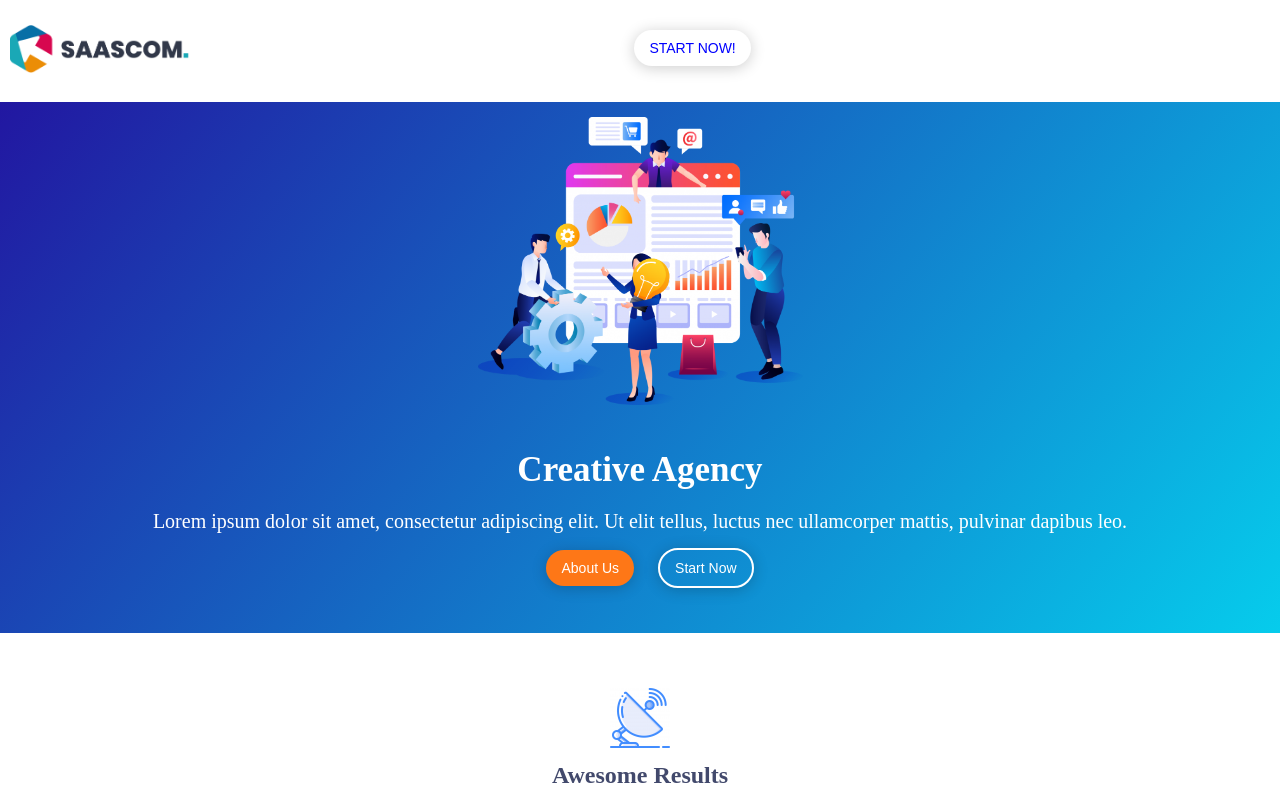
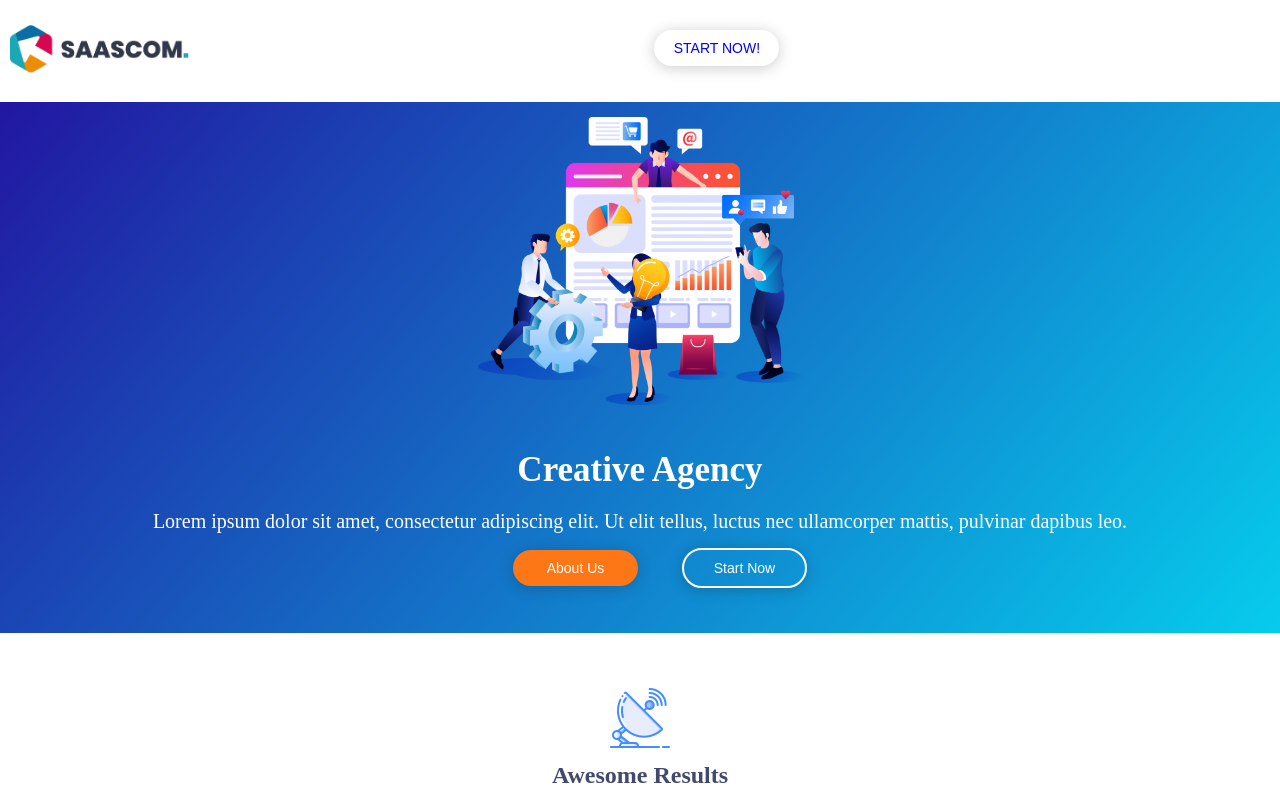
Before and after one commit to TheAayushRana/Landing-Page, a plain HTML site: page index.html in a window 1280 px wide. Shown: the top 796 px of the page. Drawn offline with Linux system fonts and the light colour scheme.

Commit message:
Update style.css

```diff
--- a/css/style.css
+++ b/css/style.css
@@ -420,6 +420,8 @@ body{
     	width:30%;
     }
 	.start-btn{
+		width: 125px;
+    		margin-left: 40px;
 	 	font-size: 14px;
 	 	padding:10px 15px;
 	 	margin-top: 15px;
```
